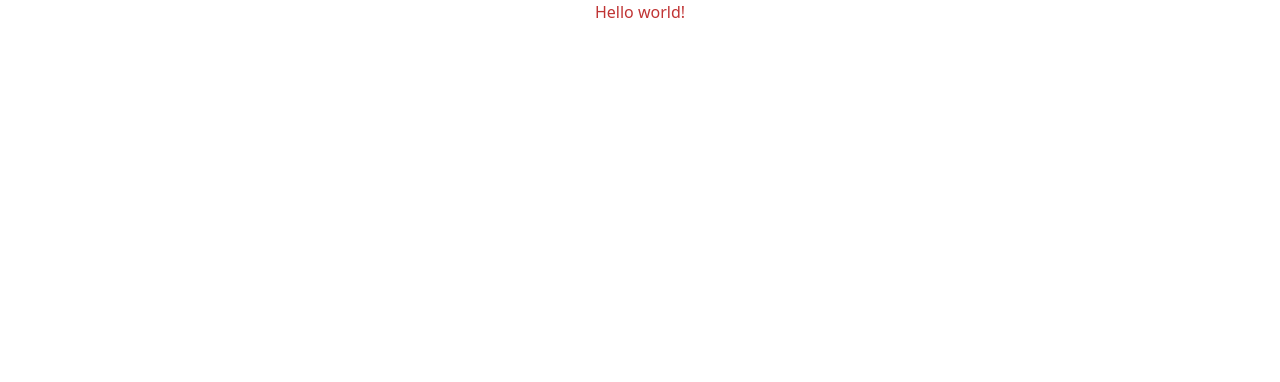
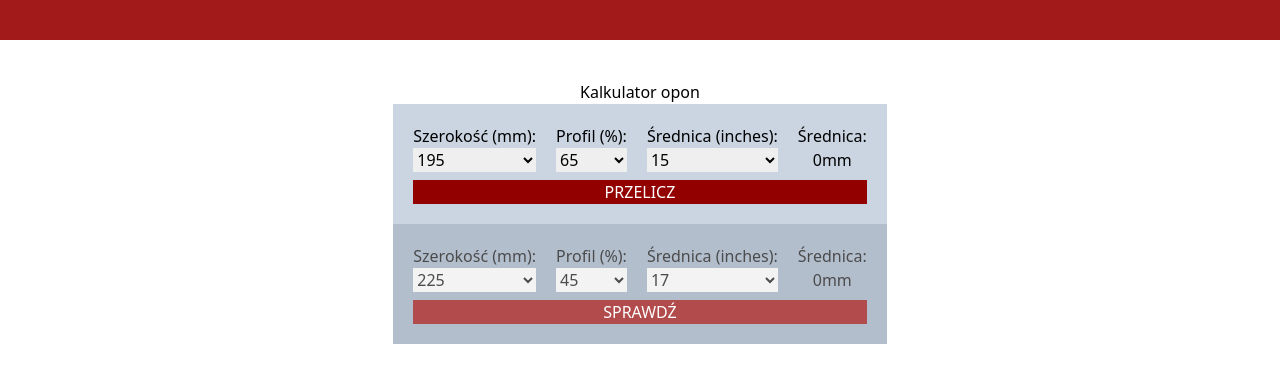
Before and after one commit to SkorczanFFF/hurtopony-kalkulator, a React (Create React App) app: page / in a window 1280 px wide. Shown: the top 382 px of the page. Built offline with nearby package versions, Linux system fonts and the light colour scheme.

Commit message:
add: basic calculator logic and components, gh-pages

```diff
--- a/package.json
+++ b/package.json
@@ -21,6 +21,8 @@
   },
   "scripts": {
     "start": "react-scripts start",
+    "predeploy": "npm run build",
+    "deploy": "gh-pages -d build",
     "build": "react-scripts build",
     "test": "react-scripts test",
     "eject": "react-scripts eject"
@@ -42,5 +44,8 @@
       "last 1 firefox version",
       "last 1 safari version"
     ]
+  },
+  "devDependencies": {
+    "gh-pages": "^6.1.0"
   }
 }
--- a/public/index.html
+++ b/public/index.html
@@ -24,7 +24,7 @@
       work correctly both with client-side routing and a non-root public URL.
       Learn how to configure a non-root public URL by running `npm run build`.
     -->
-    <title>React App</title>
+    <title>Kalkulator opon</title>
   </head>
   <body>
     <noscript>You need to enable JavaScript to run this app.</noscript>
--- a/src/App.tsx
+++ b/src/App.tsx
@@ -1,9 +1,11 @@
-import React from "react";
+import Header from "./components/Layout/Header/Header";
+import TireCalculator from "./components/TireCalculator/TireCalculator";
 
 function App() {
   return (
-    <div className="App">
-      <div className="text-[#c03434] flex justify-center">Hello world!</div>
+    <div className="flex flex-col justify-center items-center h-full">
+      <Header />
+      <TireCalculator />
     </div>
   );
 }
--- /dev/null
+++ b/src/components/Layout/Header/Header.tsx
@@ -0,0 +1,7 @@
+function Header() {
+  return (
+    <div className="flex justify-center bg-[#a31a1a] h-[40px] w-full"></div>
+  );
+}
+
+export default Header;
--- /dev/null
+++ b/src/components/TireCalculator/Partials/Button.tsx
@@ -0,0 +1,38 @@
+import React from "react";
+
+interface CalculateButtonProps {
+  width: number;
+  profile: number;
+  diameter: number;
+  setResultCallback: React.Dispatch<React.SetStateAction<number>>;
+  handleClick: (
+    width: number,
+    profile: number,
+    diameter: number,
+    setResultCallback: React.Dispatch<React.SetStateAction<number>>
+  ) => void;
+  label: string;
+  disabled: boolean;
+}
+
+const CalculateButton: React.FC<CalculateButtonProps> = ({
+  width,
+  profile,
+  diameter,
+  setResultCallback,
+  handleClick,
+  label,
+  disabled,
+}) => {
+  return (
+    <button
+      className="bg-[#920000] mt-2 text-white"
+      onClick={() => handleClick(width, profile, diameter, setResultCallback)}
+      disabled={disabled}
+    >
+      {label}
+    </button>
+  );
+};
+
+export default CalculateButton;
--- /dev/null
+++ b/src/components/TireCalculator/Partials/TireInputSection.tsx
@@ -0,0 +1,88 @@
+import React from "react";
+
+interface TireInputSectionProps {
+  width: number;
+  profile: number;
+  diameter: number;
+  result: number;
+  setWidth: React.Dispatch<React.SetStateAction<number>>;
+  setProfile: React.Dispatch<React.SetStateAction<number>>;
+  setDiameter: React.Dispatch<React.SetStateAction<number>>;
+  disabled: boolean;
+}
+
+const TireInputSection: React.FC<TireInputSectionProps> = ({
+  width,
+  profile,
+  diameter,
+  result,
+  setWidth,
+  setProfile,
+  setDiameter,
+  disabled,
+}) => {
+  const widthOptions: JSX.Element[] = [];
+  for (let i: number = 125; i <= 355; i += 10) {
+    widthOptions.push(
+      <option key={i} value={i}>
+        {i}
+      </option>
+    );
+  }
+
+  const profileOptions: JSX.Element[] = [];
+  for (let i: number = 25; i <= 85; i += 5) {
+    profileOptions.push(
+      <option key={i} value={i} disabled={disabled}>
+        {i}
+      </option>
+    );
+  }
+
+  const diameterOptions: JSX.Element[] = [];
+  for (let i: number = 13; i <= 22; i += 1) {
+    diameterOptions.push(
+      <option key={i} value={i} disabled={disabled}>
+        {i}
+      </option>
+    );
+  }
+
+  return (
+    <div className="flex gap-5 justify-center">
+      <label className="flex flex-col">
+        Szerokość (mm):
+        <select
+          value={width}
+          onChange={(e) => setWidth(Number(e.target.value))}
+        >
+          {widthOptions}
+        </select>
+      </label>
+      <label className="flex flex-col">
+        Profil (%):
+        <select
+          value={profile}
+          onChange={(e) => setProfile(Number(e.target.value))}
+        >
+          {profileOptions}
+        </select>
+      </label>
+      <label className="flex flex-col">
+        Średnica (inches):
+        <select
+          value={diameter}
+          onChange={(e) => setDiameter(Number(e.target.value))}
+        >
+          {diameterOptions}
+        </select>
+      </label>
+      <h3 className="text-center">
+        Średnica: <br />
+        {result}mm
+      </h3>
+    </div>
+  );
+};
+
+export default TireInputSection;
--- /dev/null
+++ b/src/components/TireCalculator/Partials/TireSubstitutionChecker.tsx
@@ -0,0 +1,40 @@
+import React from "react";
+
+interface TireSubstitutionCheckerProps {
+  result: number;
+  substituteResult: number;
+}
+
+const TireSubstitutionChecker: React.FC<TireSubstitutionCheckerProps> = ({
+  result,
+  substituteResult,
+}) => {
+  const calculateSubstituteResult = (): string => {
+    const resultPercentage: number = (1 - substituteResult / result) * -100;
+    return resultPercentage.toFixed(2) + "%";
+  };
+
+  const calculateSubstituteValidity = (): string => {
+    if (
+      substituteResult >= result * 0.98 &&
+      substituteResult <= result * 1.015
+    ) {
+      return "TAK";
+    } else {
+      return "NIE";
+    }
+  };
+
+  return (
+    <div className="flex flex-col text-center">
+      {result > 0 && substituteResult > 0 && (
+        <>
+          <p>{calculateSubstituteValidity()}</p>
+          <p>{calculateSubstituteResult()}</p>
+        </>
+      )}
+    </div>
+  );
+};
+
+export default TireSubstitutionChecker;
--- /dev/null
+++ b/src/components/TireCalculator/TireCalculator.tsx
@@ -0,0 +1,94 @@
+import React, { useEffect, useState } from "react";
+import Button from "./Partials/Button";
+import TireInputSection from "./Partials/TireInputSection";
+import TireSubstitutionChecker from "./Partials/TireSubstitutionChecker";
+
+const TireCalculator: React.FC = () => {
+  const [width, setWidth] = useState<number>(195);
+  const [profile, setProfile] = useState<number>(65);
+  const [diameter, setDiameter] = useState<number>(15);
+  const [result, setResult] = useState<number>(0);
+  const [disabled, setDisabled] = useState<boolean>(true);
+
+  const [substituteWidth, setSubstituteWidth] = useState<number>(225);
+  const [substituteProfile, setSubstituteProfile] = useState<number>(45);
+  const [substituteDiameter, setSubstituteDiameter] = useState<number>(17);
+  const [substituteResult, setSubstituteResult] = useState<number>(0);
+
+  const calculateTireDiameter = (
+    width: number,
+    profile: number,
+    diameter: number,
+    setResultCallback: React.Dispatch<React.SetStateAction<number>>
+  ): void => {
+    const tireDiameter: number =
+      width * (profile / 100) * 2 * 1.04 + 25.4 * diameter;
+    setResultCallback(Math.round(tireDiameter));
+  };
+
+  useEffect(() => {
+    if (result !== 0 || result == null) {
+      setDisabled(false);
+    } else {
+      setDisabled(true);
+    }
+  }, [result, disabled]);
+
+  return (
+    <div className="flex flex-col w-full p-10 items-center">
+      <h2 className="text-center">Kalkulator opon</h2>
+      <div className="flex flex-col justify-center bg-slate-300 max-w-[600px] p-5">
+        <TireInputSection
+          width={width}
+          profile={profile}
+          diameter={diameter}
+          result={result}
+          setWidth={setWidth}
+          setProfile={setProfile}
+          setDiameter={setDiameter}
+          disabled={false}
+        />
+        <Button
+          width={width}
+          profile={profile}
+          diameter={diameter}
+          setResultCallback={setResult}
+          handleClick={calculateTireDiameter}
+          label="PRZELICZ"
+          disabled={false}
+        />
+      </div>
+      <div
+        className={`flex flex-col justify-center bg-slate-400 max-w-[600px] p-5 ${
+          disabled && "opacity-70"
+        }`}
+      >
+        <TireInputSection
+          width={substituteWidth}
+          profile={substituteProfile}
+          diameter={substituteDiameter}
+          result={substituteResult}
+          setWidth={setSubstituteWidth}
+          setProfile={setSubstituteProfile}
+          setDiameter={setSubstituteDiameter}
+          disabled={disabled}
+        />
+        <Button
+          width={substituteWidth}
+          profile={substituteProfile}
+          diameter={substituteDiameter}
+          setResultCallback={setSubstituteResult}
+          handleClick={calculateTireDiameter}
+          label="SPRAWDŹ"
+          disabled={disabled}
+        />
+      </div>
+      <TireSubstitutionChecker
+        result={result}
+        substituteResult={substituteResult}
+      />
+    </div>
+  );
+};
+
+export default TireCalculator;
```
Also changed, not shown: 1 other file (tests, documents, lock files or other folders).
